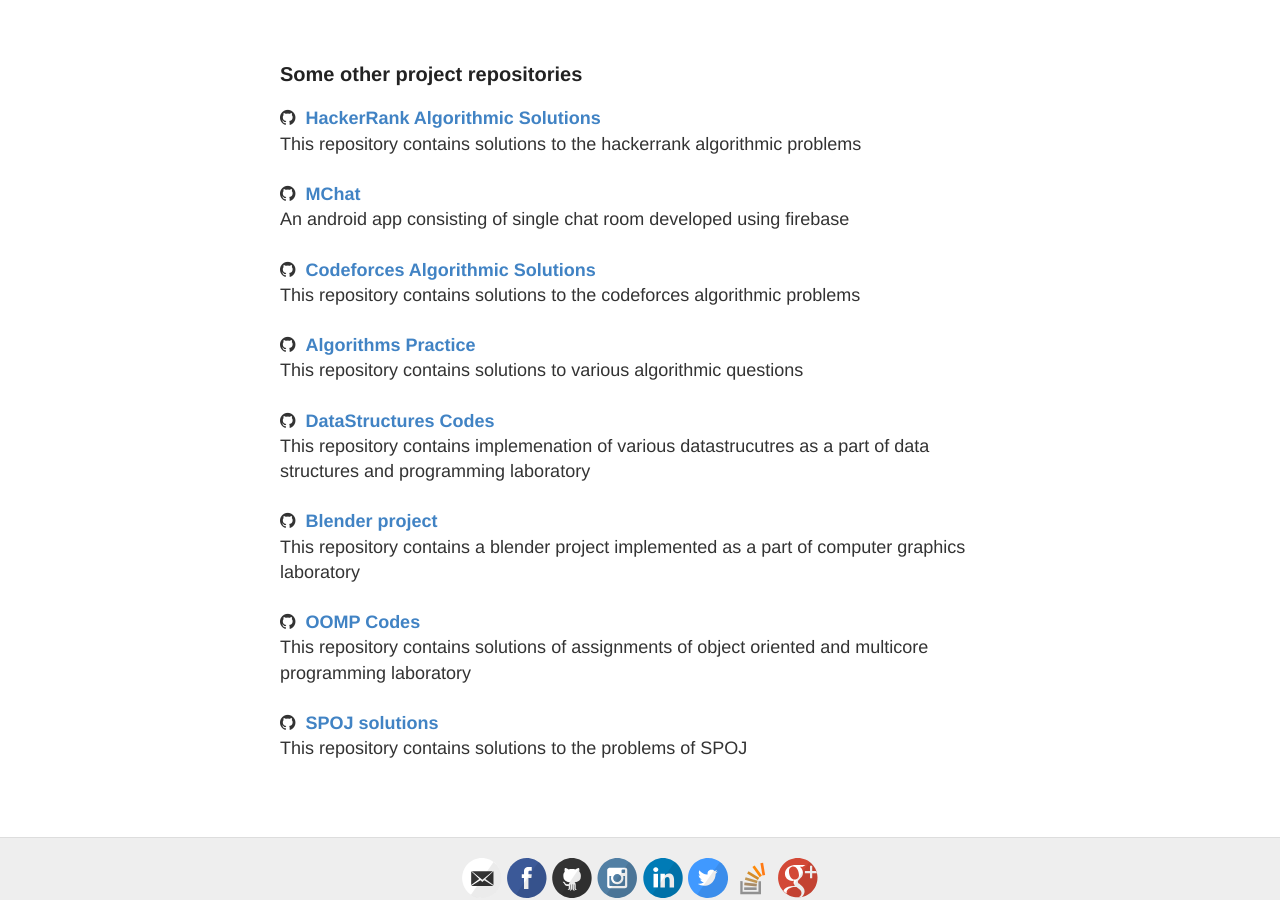
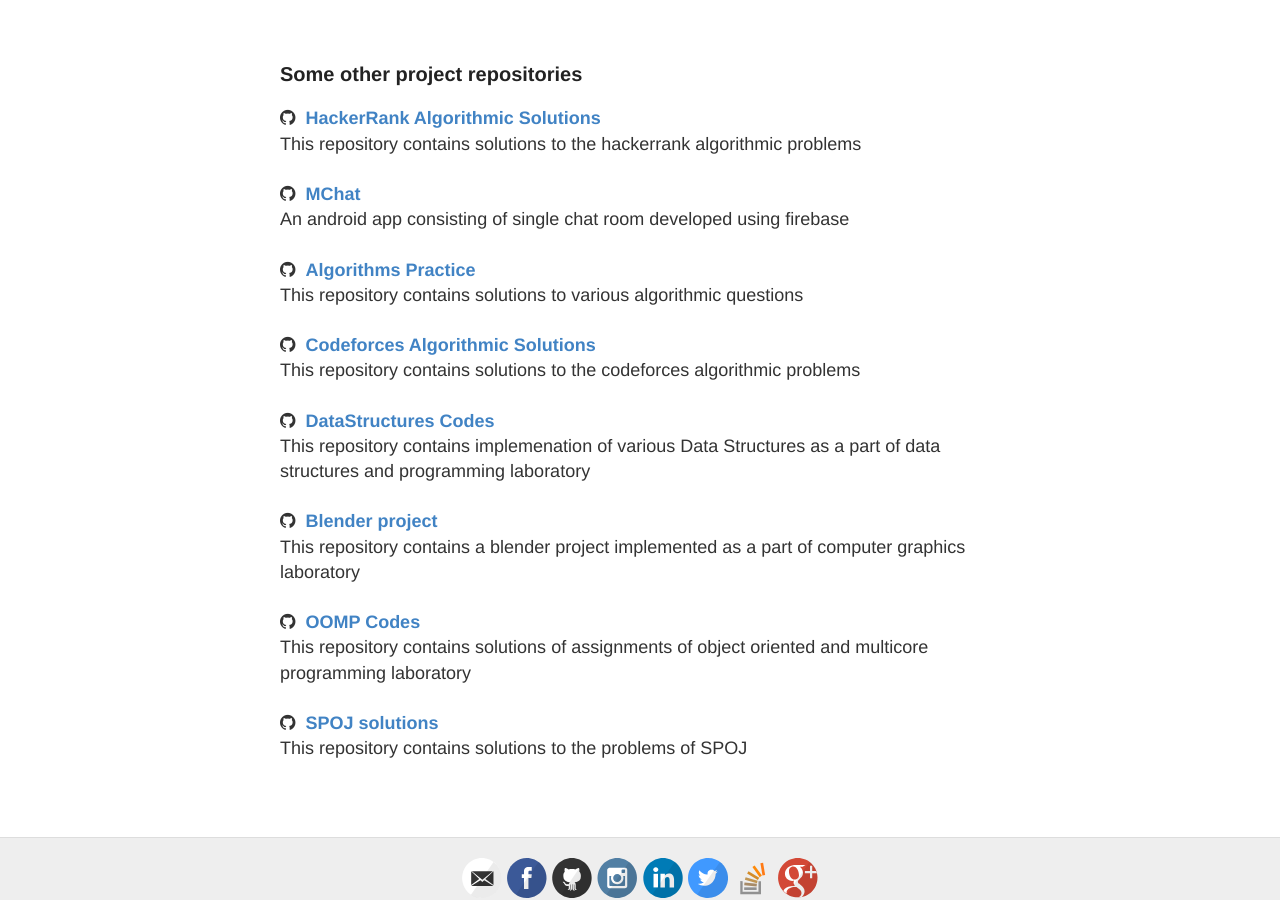
Before and after one commit to msdeep14/msdeep14.github.io, a Jekyll site: the page built from projects.md, in a window 1280 px wide and 900 px high, scrolled down 1298 px. Built offline with Jekyll 4.4.1, drawn with Linux system fonts in a browser that asks for light colours; some of the changed text lies outside the part shown.

Commit message:
complete profile details

```diff
--- a/_config.yml
+++ b/_config.yml
@@ -6,10 +6,10 @@
 name: Mandeep Singh
 
 # Short bio or description (displayed in the header)
-description: Junior Coder | Open Source Enthusiast
+description: Software Engineer | Open Source Enthusiast
 
 # URL of your avatar or profile pic (you could use your GitHub profile pic)
-avatar: https://github.com/msdeep14/msdeep14.github.io/blob/master/images/dp.png
+avatar: https://github.com/msdeep14.png?size=200
 
 #
 # Flags below are optional
--- a/_includes/about.html
+++ b/_includes/about.html
@@ -9,8 +9,6 @@
 <body>
 
     <p>
-      <!-- <div class="LI-profile-badge"  data-version="v1" data-size="medium" data-locale="en_US" data-type="horizontal" data-theme="dark" data-vanity="msdeep14"><a class="LI-simple-link" href='https://in.linkedin.com/in/msdeep14?trk=profile-badge' target="_blank">Mandeep Singh</a></div> -->
-
 
     I'm passionate about Technology and always look for opportunities to develop my skills and contribute on the Software front. I'm interested in Software Development and Big Data.
 <br/><br/>
--- a/_includes/projects.html
+++ b/_includes/projects.html
@@ -89,13 +89,18 @@
 
     <div class="images">
 
+        <a class="hovertext" href="https://github.com/msdeep14/NewsMaster" title="NewsMaster"><img src="{{ site.baseurl }}/images/project_images/newsmaster.jpg" width="700" height="200" border="0" alt=""></a>
+
       <a class="hovertext" href="{{ site.baseurl }}/projects/snaplook.html" title="SnapLook"><img src="{{ site.baseurl }}/images/project_images/snaplook.png" width="700" height="200" border="0" alt=""></a>
-      <a class="hovertext" href="{{ site.baseurl }}/projects/awesomepython.html" title="Awesome Python Scripts"><img src="{{ site.baseurl }}/images/project_images/awesomepython.jpg" width="700" height="200" border="0" alt=""></a>
+
+      <a class="hovertext" href="{{ site.baseurl }}/projects/deepdatabase.html" title="DeepDataBase"><img src="{{ site.baseurl }}/images/project_images/deepdb.png" width="700" height="200" border="0" alt=""></a>
+
+
+
       <br />
       <br />
 
-
-    <a class="hovertext" href="{{ site.baseurl }}/projects/deepdatabase.html" title="DeepDataBase"><img src="{{ site.baseurl }}/images/project_images/deepdb.png" width="700" height="200" border="0" alt=""></a>
+      <a class="hovertext" href="https://github.com/msdeep14/SecureBank" title="SecureBank"><img src="{{ site.baseurl }}/images/project_images/securebank.png" width="700" height="200" border="0" alt=""></a>
 
     <a class="hovertext" href="{{ site.baseurl }}/projects/irctc.html" title="IRCTC"><img src="{{ site.baseurl }}/images/project_images/irctc.jpg" width="700" height="200" border="0" alt=""></a>
 
@@ -108,14 +113,18 @@
 
     <a class="hovertext" href="{{ site.baseurl }}/projects/complexity_dictionary.html" title="Complexity Dictionary"><img src="{{ site.baseurl }}/images/project_images/complex_dict.png" width="700" height="200" border="0" alt=""></a>
 
-    <a class="hovertext" href="{{ site.baseurl }}/projects/travel_data_analysis.html" title="Travel Data Analysis"><img src="{{ site.baseurl }}/images/project_images/travel_data.png" width="700" height="200" border="0" alt=""></a>
+    <a class="hovertext" href="{{ site.baseurl }}/projects/awesomepython.html" title="Awesome Python Scripts"><img src="{{ site.baseurl }}/images/project_images/awesomepython.jpg" width="700" height="200" border="0" alt=""></a>
+
 
     <br />
     <br />
+    <a class="hovertext" href="{{ site.baseurl }}/projects/travel_data_analysis.html" title="Travel Data Analysis"><img src="{{ site.baseurl }}/images/project_images/travel_data.png" width="700" height="200" border="0" alt=""></a>
 
     <a class="hovertext" href="{{ site.baseurl }}/projects/2048.html" title="2048"><img src="{{ site.baseurl }}/images/project_images/2048.png" width="700" height="200" border="0" alt=""></a>
 
     <a class="hovertext" href="{{ site.baseurl }}/projects/erlang_dcomputing.html" title="How smartly Erlang uses Distributed Computing"><img src="{{ site.baseurl }}/images/project_images/erlang.png" width="700" height="200" border="0" alt=""></a>
+
+
 
     </div>
 
@@ -139,15 +148,17 @@
                     An android app consisting of single chat room developed using firebase <br />
                     <br />
 
+                <i class="fa fa-github"></i>&nbsp;&nbsp;<strong><a target="_blank" href="https://github.com/msdeep14/Algorithms-Practice">Algorithms Practice</a></strong> <br/>
+                    This repository contains solutions to various algorithmic questions<br />
+                <br />
+
                 <i class="fa fa-github"></i>&nbsp;&nbsp;<strong><a target="_blank" href="https://github.com/msdeep14/codeforces">Codeforces Algorithmic Solutions</a></strong> <br/>
                 This repository contains solutions to the codeforces algorithmic problems<br />
                 <br />
 
-                <i class="fa fa-github"></i>&nbsp;&nbsp;<strong><a target="_blank" href="https://github.com/msdeep14/Algorithms-Practice">Algorithms Practice</a></strong> <br/>
-                This repository contains solutions to various algorithmic questions<br />
-                <br />
+
                 <i class="fa fa-github"></i>&nbsp;&nbsp;<strong><a target="_blank" href="https://github.com/msdeep14/DSPS_codes">DataStructures Codes</a></strong> <br/>
-                    This repository contains implemenation of various datastrucutres as a part of data structures and programming laboratory<br />
+                    This repository contains implemenation of various Data Structures as a part of data structures and programming laboratory<br />
                     <br />
                 <i class="fa fa-github"></i>&nbsp;&nbsp;<strong><a target="_blank" href="https://github.com/msdeep14/CG_lab">Blender project</a></strong> <br/>
                     This repository contains a blender project implemented as a part of computer graphics laboratory<br />
```
Also changed, not shown: projects/newsmaster.html (added, +84 -0 lines), images/project_images/newsmaster.png (added), images/project_images/newsmaster/top-stories.png (added), images/project_images/securebank.png (added), 3 other files.
